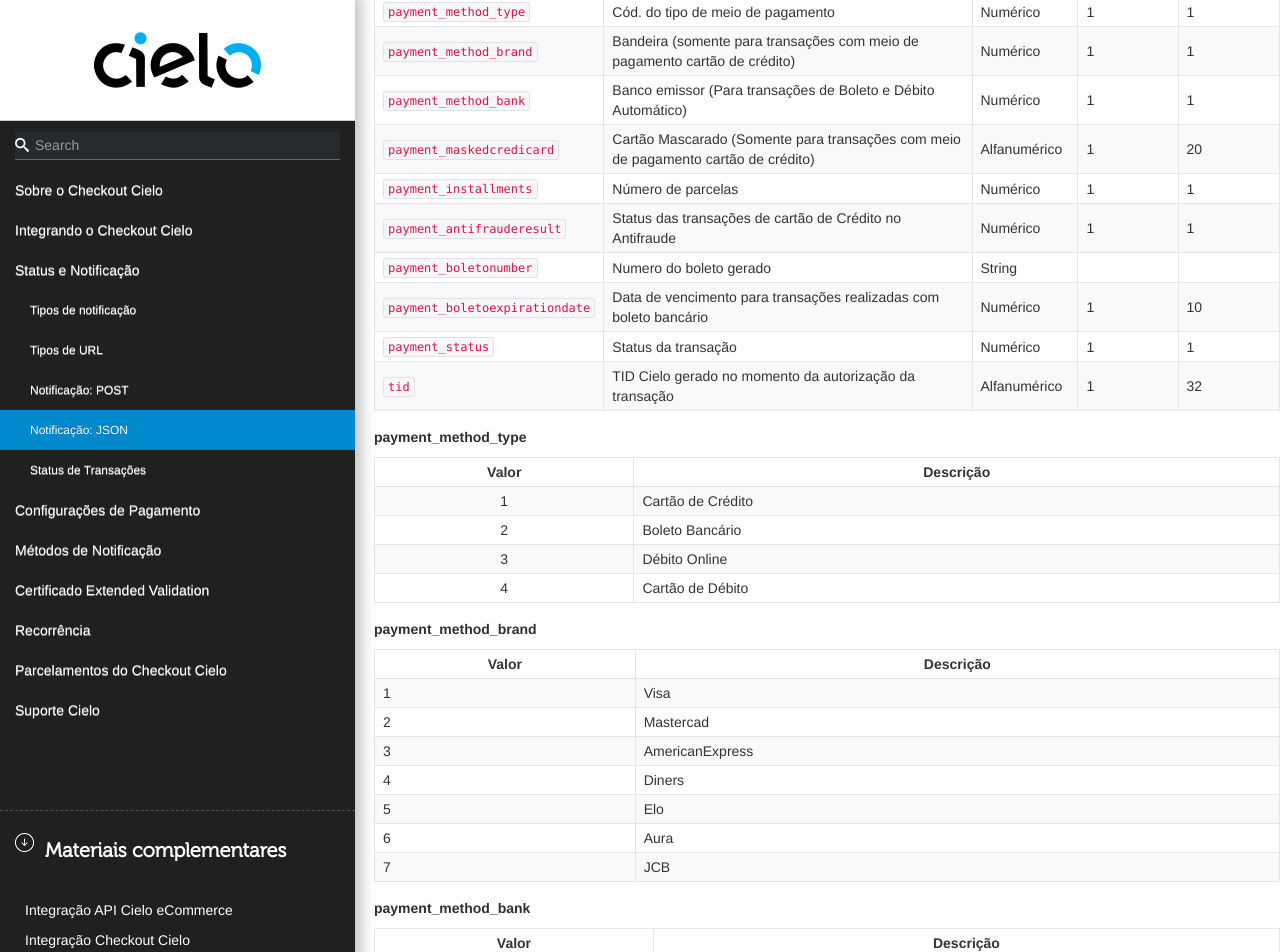
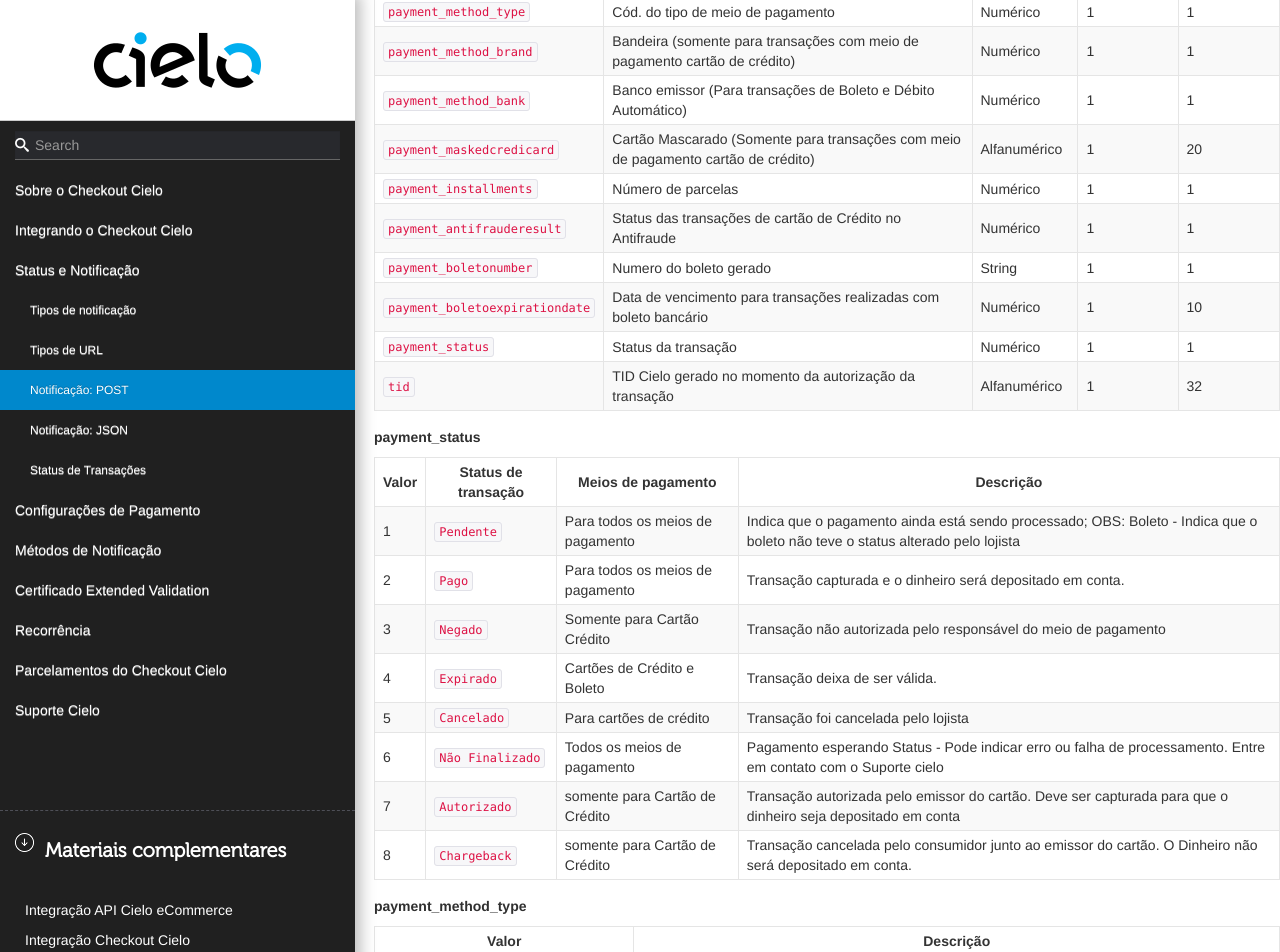
Before and after one commit to DeveloperCielo/Tutorial, a Jekyll site: the page built from _posts/2017-08-25-Checkout.md, in a window 1280 px wide and 1400 px high, scrolled down 27730 px. Shown: the top 952 px of the window. Built offline with Jekyll 4.4.1, drawn with Linux system fonts in a browser that asks for light colours; some web fonts are replaced.

Commit message:
Updated '_posts/2017-08-25-Checkout.md' via CloudCannon

```diff
--- a/_posts/2017-08-25-Checkout.md
+++ b/_posts/2017-08-25-Checkout.md
@@ -856,7 +856,6 @@
 
 O Checkout possui 3 tipos de URL que podem impactar o processo de notificação.
 
-
 |Tipo|Descrição|Observação|
 |----|---------|----------|
 |`URL de Retorno` | Página web na qual o comprador será redirecionado ao fim da compra. <BR><BR>Nenhum dado é trocado ou enviado para essa URL.<BR><BR> Essa URL apenas leva o comprador, após finalizar a compra, a uma página definida pela loja.| Caso o Lojista deseje, ele pode configurar essa página para ser sensibilizada por tráfego, assim identificando que a transação foi finalizada no Checkout Cielo <BR><BR> Pode ser enviada via API - Ver "Integração por API"  |
@@ -928,10 +927,26 @@
 | `payment_maskedcredicard`      | Cartão Mascarado (Somente para transações com meio de pagamento cartão de crédito)                           | Alfanumérico  | 1              | 20             |
 | `payment_installments`         | Número de parcelas                                                                                           | Numérico      | 1              | 1              |
 | `payment_antifrauderesult`     | Status das transações de cartão de Crédito no Antifraude                                                     | Numérico      | 1              | 1              |
-| `payment_boletonumber`         | Numero do boleto gerado                                                                                      | String        |                |                |
+| `payment_boletonumber`         | Numero do boleto gerado                                                                                      | String        | 1              | 1              |
 | `payment_boletoexpirationdate` | Data de vencimento para transações realizadas com boleto bancário                                            | Numérico      | 1              | 10             |
 | `payment_status`               | Status da transação                                                                                          | Numérico      | 1              | 1              |
 | `tid`                          | TID Cielo gerado no momento da autorização da transação                                                      | Alfanumérico  | 1              | 32             |
+
+
+**payment_status**
+
+| Valor | Status de transação | Meios de pagamento               | Descrição                                                                                                                     |
+|-------|---------------------|----------------------------------|-------------------------------------------------------------------------------------------------------------------------------|
+| 1     | `Pendente`          | Para todos os meios de pagamento | Indica que o pagamento ainda está sendo processado; OBS: Boleto - Indica que o boleto não teve o status alterado pelo lojista |
+| 2     | `Pago`              | Para todos os meios de pagamento | Transação capturada e o dinheiro será depositado em conta.                                                                    |
+| 3     | `Negado`            | Somente para Cartão Crédito      | Transação não autorizada pelo responsável do meio de pagamento                                                                |
+| 4     | `Expirado`          | Cartões de Crédito e Boleto      | Transação deixa de ser válida.                                                                                                |
+| 5     | `Cancelado`         | Para cartões de crédito          | Transação foi cancelada pelo lojista                                                                                          |
+| 6     | `Não Finalizado`    | Todos os meios de pagamento      | Pagamento esperando Status - Pode indicar erro ou falha de processamento. Entre em contato com o Suporte cielo                |
+| 7     | `Autorizado`        | somente para Cartão de Crédito   | Transação autorizada pelo emissor do cartão. Deve ser capturada para que o dinheiro seja depositado em conta                  |
+| 8     | `Chargeback`        | somente para Cartão de Crédito   | Transação cancelada pelo consumidor junto ao emissor do cartão. O Dinheiro não será depositado em conta.                      |
+
+
 
 **payment_method_type**
 
@@ -960,6 +975,9 @@
 |-------|-----------------|
 | 1     | Banco do Brasil |
 | 2     | Bradesco        |
+
+
+
 
 
 
```
